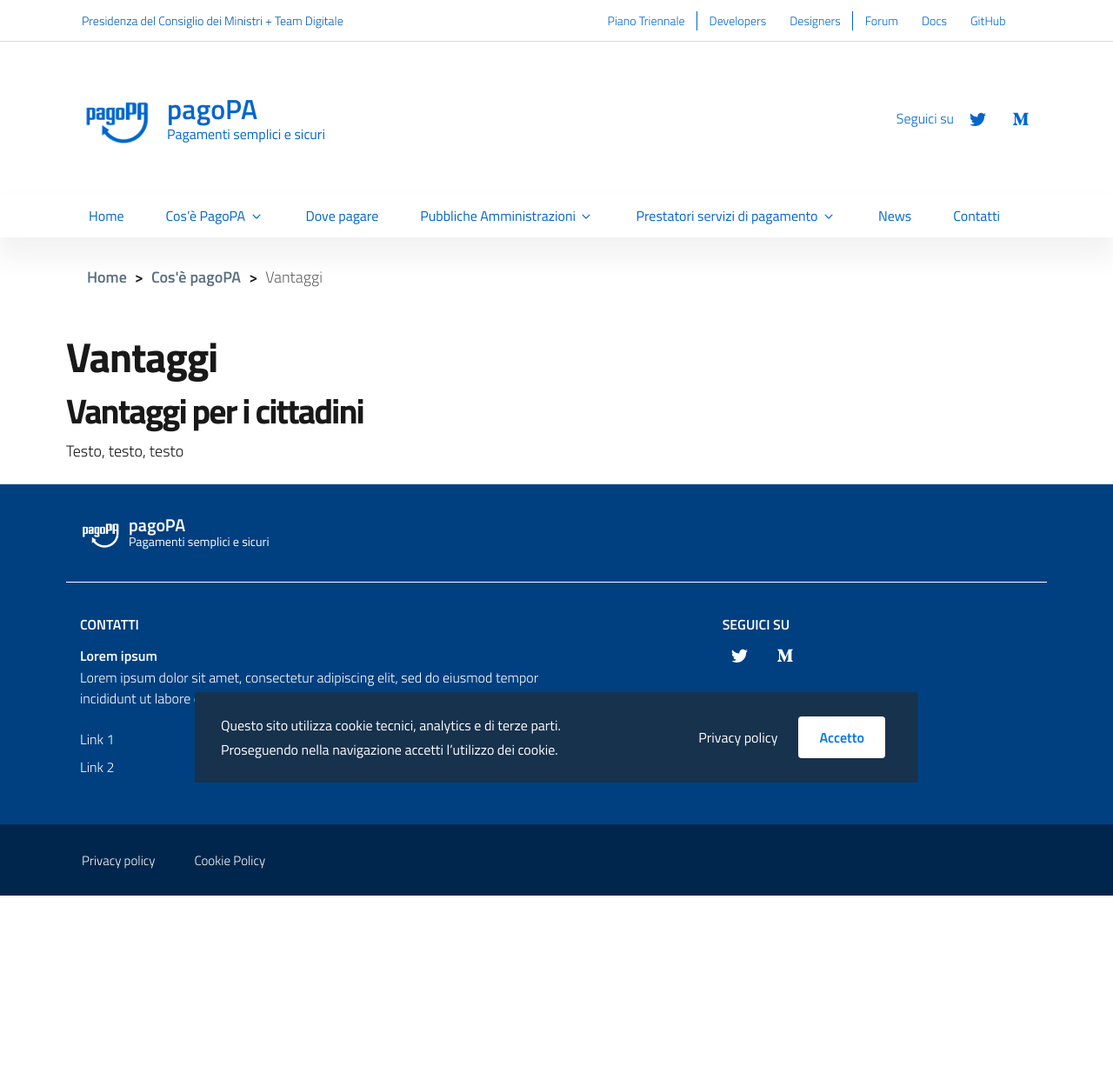
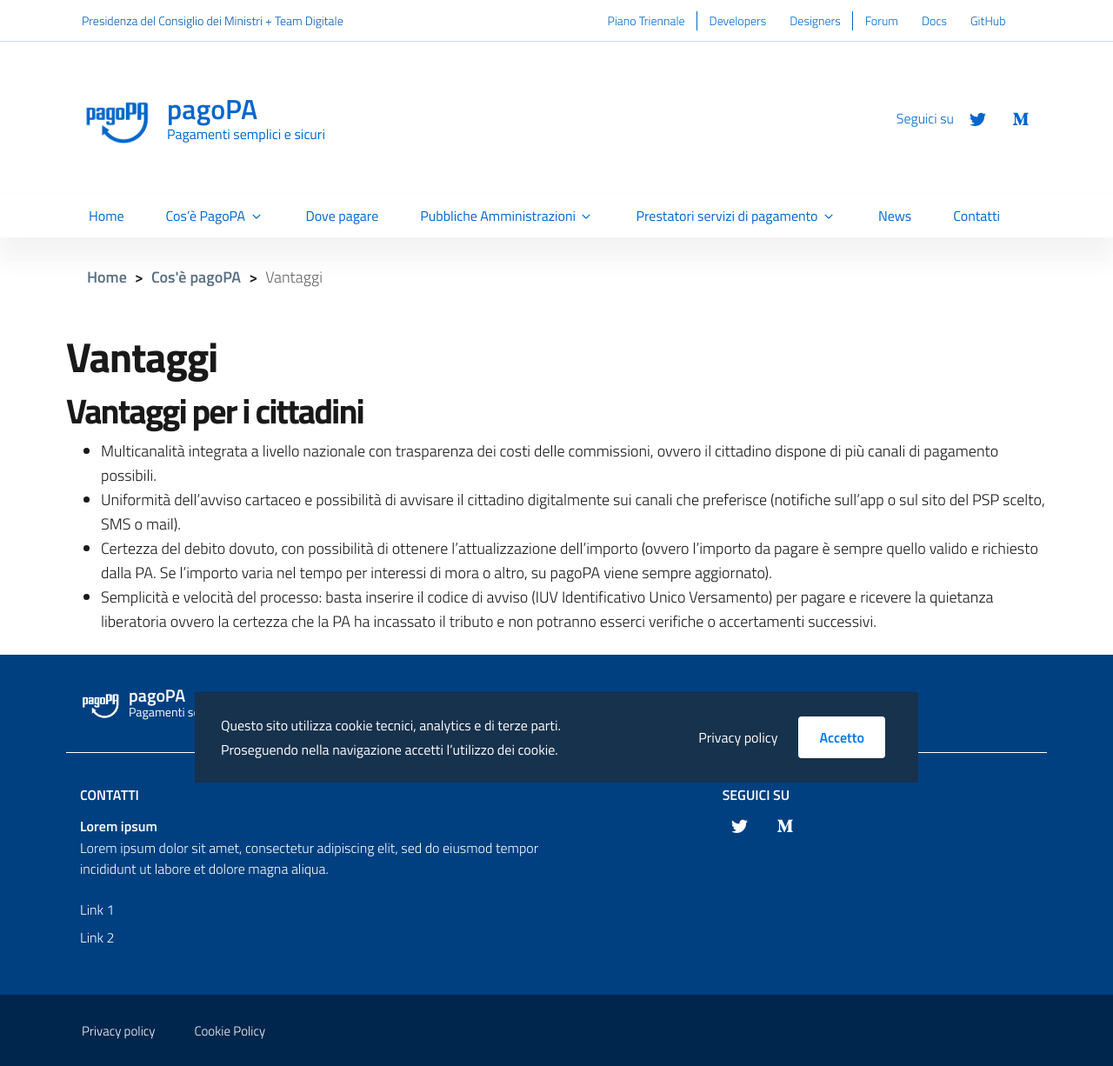
Before and after one commit to pagopa/site-pagopa.gov.it, a Jekyll site: the page built from it/cos-e-pago-pa-vantaggi.md, in a window 1280 px wide. Shown: the whole page at 87% size. Built offline with Jekyll 4.4.1, drawn with Linux system fonts in a browser that asks for light colours; before the commit the page ends 1030 px from its top, so only the background shows below that.

Commit message:
Update cos-e-pago-pa-vantaggi.md

```diff
--- a/it/cos-e-pago-pa-vantaggi.md
+++ b/it/cos-e-pago-pa-vantaggi.md
@@ -14,4 +14,7 @@
 
 ## Vantaggi per i cittadini
 
-Testo, testo, testo
+* Multicanalità integrata a livello nazionale con trasparenza dei costi delle commissioni, ovvero il cittadino dispone di più canali di pagamento possibili.
+* Uniformità dell’avviso cartaceo e possibilità di avvisare il cittadino digitalmente sui canali che preferisce (notifiche sull’app o sul sito del PSP scelto, SMS o mail).
+* Certezza del debito dovuto, con possibilità di ottenere l’attualizzazione dell’importo (ovvero l’importo da pagare è sempre quello valido e richiesto dalla PA. Se l’importo varia nel tempo per interessi di mora o altro, su pagoPA viene sempre aggiornato).
+* Semplicità e velocità del processo: basta inserire il codice di avviso (IUV Identificativo Unico Versamento) per pagare e ricevere la quietanza liberatoria ovvero la certezza che la PA ha incassato il tributo e non potranno esserci verifiche o accertamenti successivi.
```
